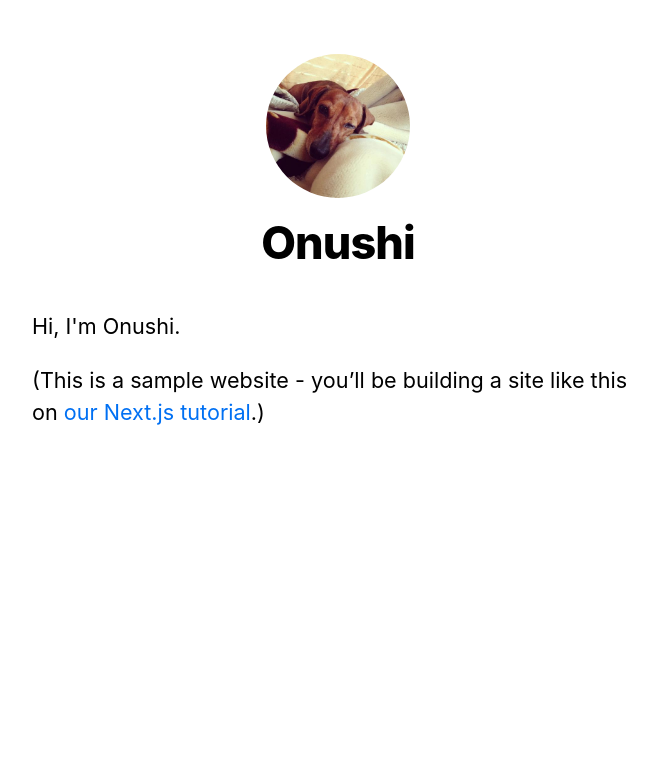
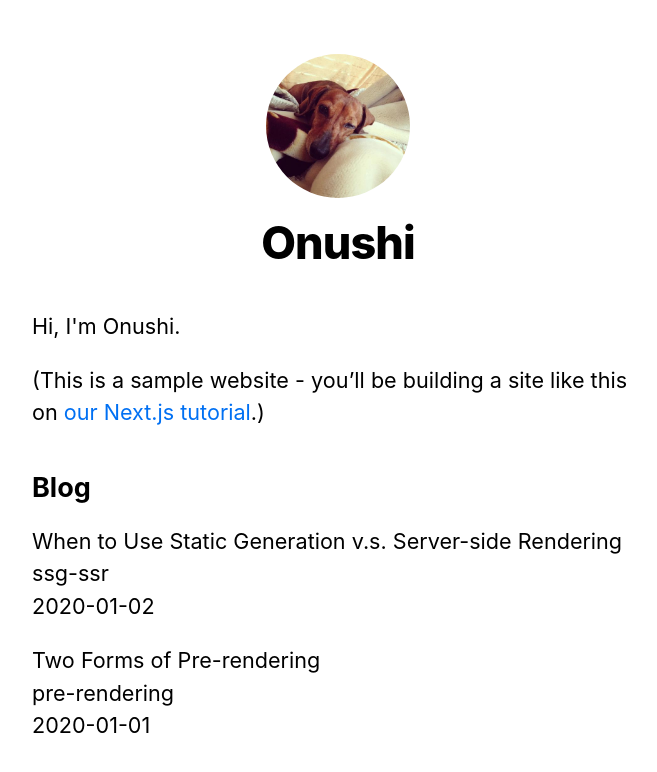
Before and after one commit to onushi/nextjs-blog, a Next.js app: page / in a window 1280 px wide. Shown: the top 772 px of the page, without its empty margins (302-959 px from the left). Built offline with nearby package versions, Linux system fonts and the light colour scheme.

Commit message:
ファイルシステムからデータフェッチお試し

```diff
--- /dev/null
+++ b/lib/posts.js
@@ -0,0 +1,30 @@
+import fs from 'fs'
+import matter from 'gray-matter'
+import path from 'path'
+
+const postsDirectory = path.join(process.cwd(), 'posts')
+
+// ファイルシステムから記事を取得する
+export function getSortedPostsData() {
+  const fileNames = fs.readdirSync(postsDirectory)
+  const allPostsData = fileNames.map(fileName => {
+    const id = fileName.replace(/\.md$/, '')
+
+    const fullPath = path.join(postsDirectory, fileName)
+    const fileContents = fs.readFileSync(fullPath, 'utf8')
+
+    const matterResult = matter(fileContents)
+
+    return {
+      id,
+      ...matterResult.data
+    }
+  })
+  return allPostsData.sort((a,b) => {
+    if (a.date < b.date) {
+      return 1
+    } else {
+      return -1
+    }
+  })
+}
--- a/package.json
+++ b/package.json
@@ -8,6 +8,7 @@
     "start": "next start"
   },
   "dependencies": {
+    "gray-matter": "^4.0.3",
     "next": "10.1.3",
     "react": "17.0.2",
     "react-dom": "17.0.2"
--- a/pages/index.js
+++ b/pages/index.js
@@ -2,8 +2,18 @@
 import Link from 'next/link'
 import Layout, { siteTitle } from '../components/layout'
 import utilStyles from '../styles/utils.module.css'
+import { getSortedPostsData } from '../lib/posts'
 
-export default function Home() {
+export async function getStaticProps() {
+  const allPostsData = getSortedPostsData()
+  return {
+    props: {
+      allPostsData
+    }
+  }
+}
+
+export default function Home({ allPostsData }) {
   return (
     <Layout home>
       <Head>
@@ -16,6 +26,20 @@
           <a href="https://nextjs.org/learn">our Next.js tutorial</a>.)
         </p>
       </section>
+      <section className={`${utilStyles.headingMd} ${utilStyles.padding1px}`}>
+        <h2 className={utilStyles.headingLg}>Blog</h2>
+        <ul className={utilStyles.list}>
+          {allPostsData.map(({ id, date, title }) =>(
+            <li className={utilStyles.listItem} key={id}>
+              {title}
+              <br />
+              {id}
+              <br />
+              {date}
+            </li>
+          ))}
+        </ul>
+      </section>
     </Layout>
   )
 }
--- /dev/null
+++ b/posts/pre-rendering.md
@@ -0,0 +1,11 @@
+---
+title: "Two Forms of Pre-rendering"
+date: "2020-01-01"
+---
+
+Next.js has two forms of pre-rendering: **Static Generation** and **Server-side Rendering**. The difference is in **when** it generates the HTML for a page.
+
+- **Static Generation** is the pre-rendering method that generates the HTML at **build time**. The pre-rendered HTML is then _reused_ on each request.
+- **Server-side Rendering** is the pre-rendering method that generates the HTML on **each request**.
+
+Importantly, Next.js lets you **choose** which pre-rendering form to use for each page. You can create a "hybrid" Next.js app by using Static Generation for most pages and using Server-side Rendering for others.
--- /dev/null
+++ b/posts/ssg-ssr.md
@@ -0,0 +1,19 @@
+---
+title: "When to Use Static Generation v.s. Server-side Rendering"
+date: "2020-01-02"
+---
+
+We recommend using **Static Generation** (with and without data) whenever possible because your page can be built once and served by CDN, which makes it much faster than having a server render the page on every request.
+
+You can use Static Generation for many types of pages, including:
+
+- Marketing pages
+- Blog posts
+- E-commerce product listings
+- Help and documentation
+
+You should ask yourself: "Can I pre-render this page **ahead** of a user's request?" If the answer is yes, then you should choose Static Generation.
+
+On the other hand, Static Generation is **not** a good idea if you cannot pre-render a page ahead of a user's request. Maybe your page shows frequently updated data, and the page content changes on every request.
+
+In that case, you can use **Server-Side Rendering**. It will be slower, but the pre-rendered page will always be up-to-date. Or you can skip pre-rendering and use client-side JavaScript to populate data.
```
Also changed, not shown: 1 other file (tests, documents, lock files or other folders).
